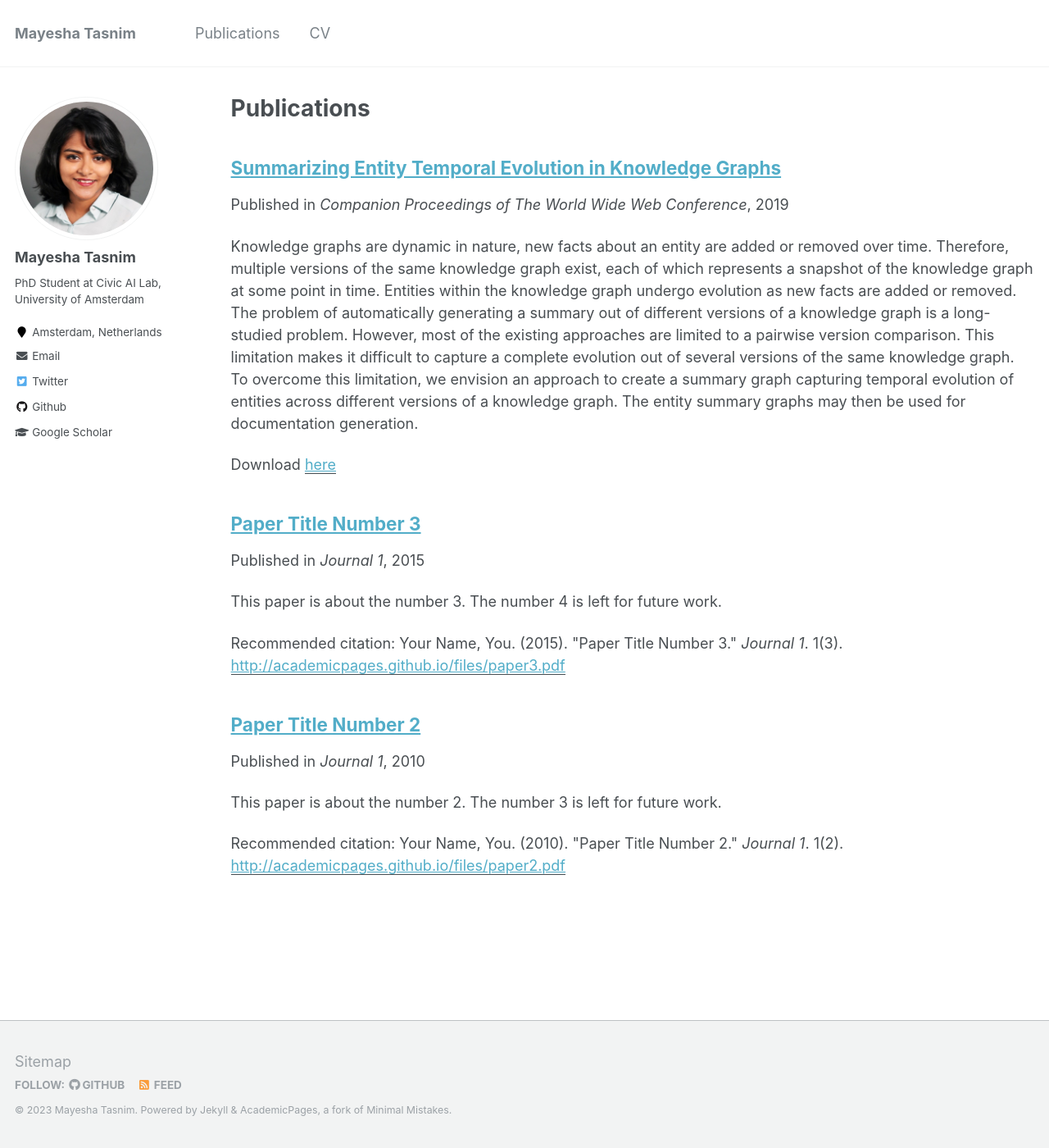
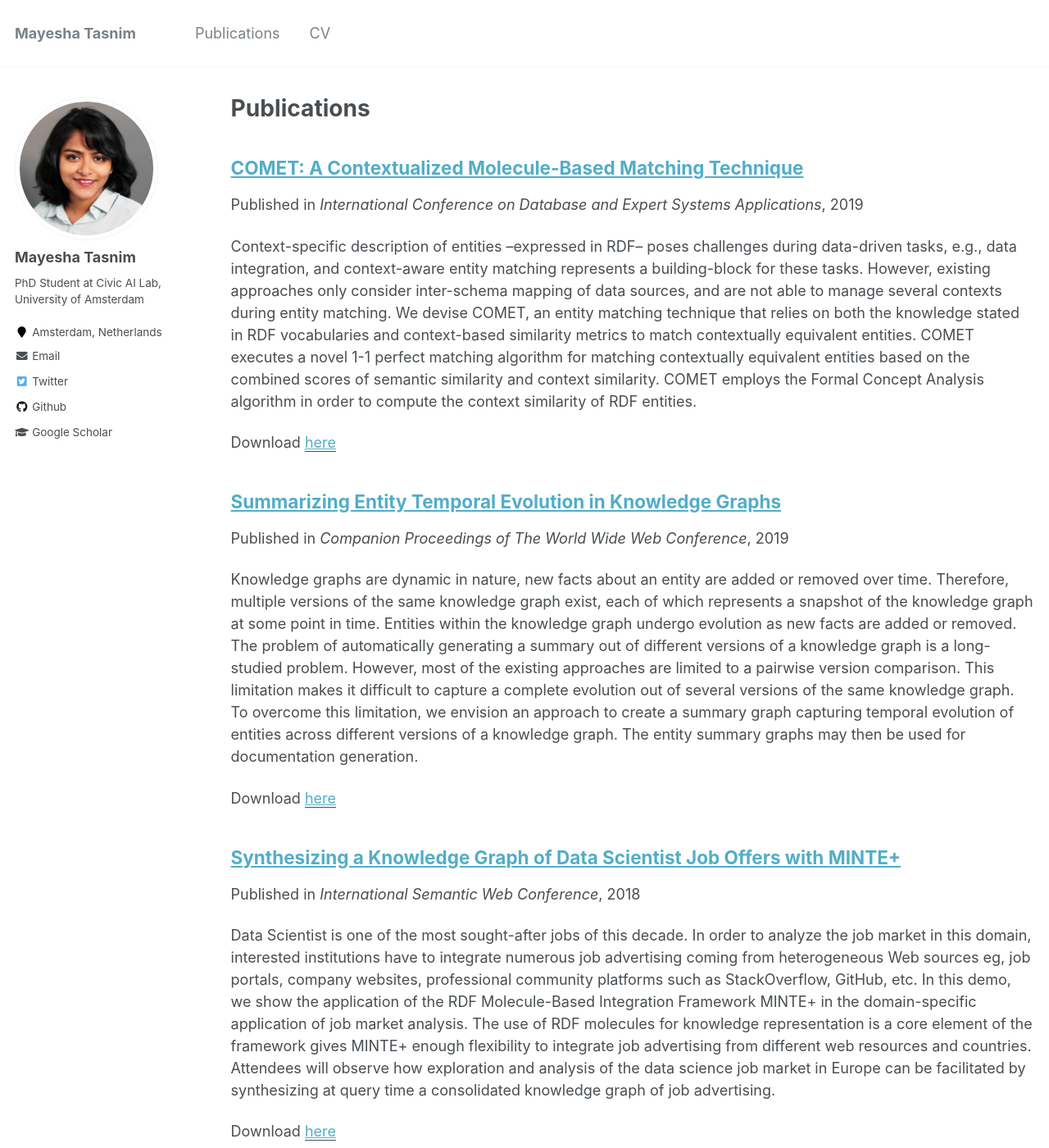
Before and after one commit to m-tasnim/m-tasnim.github.io, a Jekyll site: the page built from _pages/publications.md, in a window 1280 px wide and 1400 px high. Shown: the whole window at 82% size. Built offline with Jekyll 4.4.1, drawn with Linux system fonts in a browser that asks for light colours.

```diff
--- a/_publications/2010-10-01-paper-title-number-2.md
+++ /dev/null
@@ -1,15 +0,0 @@
----
-title: "Paper Title Number 2"
-collection: publications
-permalink: /publication/2010-10-01-paper-title-number-2
-excerpt: 'This paper is about the number 2. The number 3 is left for future work.'
-date: 2010-10-01
-venue: 'Journal 1'
-paperurl: 'http://academicpages.github.io/files/paper2.pdf'
-citation: 'Your Name, You. (2010). &quot;Paper Title Number 2.&quot; <i>Journal 1</i>. 1(2).'
----
-This paper is about the number 2. The number 3 is left for future work.
-
-[Download paper here](http://academicpages.github.io/files/paper2.pdf)
-
-Recommended citation: Your Name, You. (2010). "Paper Title Number 2." <i>Journal 1</i>. 1(2).
--- a/_publications/2015-10-01-paper-title-number-3.md
+++ b/_publications/2015-10-01-paper-title-number-3.md
@@ -1,15 +1,9 @@
 ---
-title: "Paper Title Number 3"
+title: "Synthesizing a Knowledge Graph of Data Scientist Job Offers with MINTE+"
 collection: publications
-permalink: /publication/2015-10-01-paper-title-number-3
-excerpt: 'This paper is about the number 3. The number 4 is left for future work.'
-date: 2015-10-01
-venue: 'Journal 1'
-paperurl: 'http://academicpages.github.io/files/paper3.pdf'
-citation: 'Your Name, You. (2015). &quot;Paper Title Number 3.&quot; <i>Journal 1</i>. 1(3).'
+permalink: /publication/2018-minte
+excerpt: 'Data Scientist is one of the most sought-after jobs of this decade. In order to analyze the job market in this domain, interested institutions have to integrate numerous job advertising coming from heterogeneous Web sources eg, job portals, company websites, professional community platforms such as StackOverflow, GitHub, etc. In this demo, we show the application of the RDF Molecule-Based Integration Framework MINTE+ in the domain-specific application of job market analysis. The use of RDF molecules for knowledge representation is a core element of the framework gives MINTE+ enough flexibility to integrate job advertising from different web resources and countries. Attendees will observe how exploration and analysis of the data science job market in Europe can be facilitated by synthesizing at query time a consolidated knowledge graph of job advertising.'
+date: 2018-10-01
+venue: 'International Semantic Web Conference'
+paperurl: 'https://ceur-ws.org/Vol-2180/paper-16.pdf'
 ---
-This paper is about the number 3. The number 4 is left for future work.
-
-[Download paper here](http://academicpages.github.io/files/paper3.pdf)
-
-Recommended citation: Your Name, You. (2015). "Paper Title Number 3." <i>Journal 1</i>. 1(3).
--- /dev/null
+++ b/_publications/2019-comet.md
@@ -0,0 +1,9 @@
+---
+title: "COMET: A Contextualized Molecule-Based Matching Technique"
+collection: publications
+permalink: /publication/2019-comet
+excerpt: 'Context-specific description of entities –expressed in RDF– poses challenges during data-driven tasks, e.g., data integration, and context-aware entity matching represents a building-block for these tasks. However, existing approaches only consider inter-schema mapping of data sources, and are not able to manage several contexts during entity matching. We devise COMET, an entity matching technique that relies on both the knowledge stated in RDF vocabularies and context-based similarity metrics to match contextually equivalent entities. COMET executes a novel 1-1 perfect matching algorithm for matching contextually equivalent entities based on the combined scores of semantic similarity and context similarity. COMET employs the Formal Concept Analysis algorithm in order to compute the context similarity of RDF entities. '
+date: 2019-08-26
+venue: 'International Conference on Database and Expert Systems Applications'
+paperurl: 'https://www.researchgate.net/profile/Diego-Collarana/publication/335231297_COMET_A_Contextualized_Molecule-Based_Matching_Technique/links/5d728537a6fdcc9961b231f2/COMET-A-Contextualized-Molecule-Based-Matching-Technique.pdf'
+---
```
Also changed, not shown: _pages/cv.md (+0 -11 lines).
